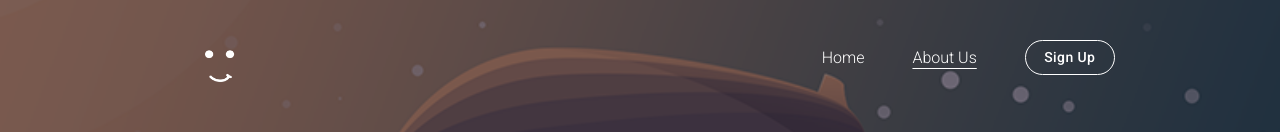
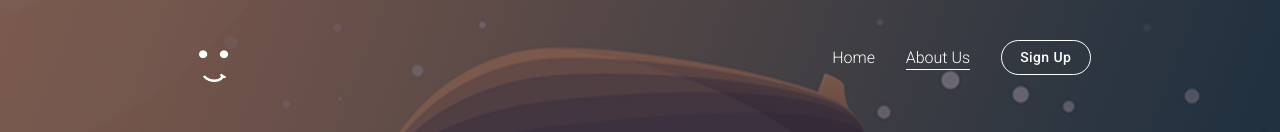
Before and after one commit to OlliePorter/joyer-site, a React (Create React App) app: page /#/about-us in a window 1280 px wide. Shown: the top 132 px of the page. Built offline with nearby package versions, Linux system fonts and the light colour scheme.

Commit message:
Refactor navbar hover style

```diff
--- a/src/components/SignUp/SignUp.js
+++ b/src/components/SignUp/SignUp.js
@@ -4,15 +4,33 @@ import { makeStyles } from '@material-ui/core/styles';
 import theme from '../../theme';
 
 const useStyles = makeStyles ({
-
+  signUpContainer: {
+      backgroundImage: 'url(/joyer-group.png)',
+      backgroundSize: 'cover',
+      backgroundRepeat: 'no-repeat',
+      backgroundPosition: 'center',
+      minHeight: '100vh',
+  },
+  signUpContainerOverlay: {
+    backgroundColor: 'rgba(0, 0, 0, 0.5)',
+    position: 'absolute',
+    display: 'flex',
+    flexDirection: 'column',
+    alignItems: 'center',
+    justifyContent: 'center',
+    minHeight: '100vh',
+    width: '100%',
+  },
 });
 
 export default function SignUp() {
   const classes = useStyles();
 
   return(
-    <>
-      <p>This is the sign up page</p>
-    </>
+    <div className={classes.signUpContainer}>
+      <div className={classes.signUpContainerOverlay}>
+
+      </div>
+    </div>
   );
 }
--- a/src/index.css
+++ b/src/index.css
@@ -22,10 +22,11 @@ body {
 
 .inner-nav-container {
   display: flex;
-  justify-content: right;
+  justify-content: space-evenly;
   flex-direction: row;
   list-style-type: none;
   margin-top: 2em;
+  width: 20em;
 }
 
 .joyer-logo {
@@ -37,15 +38,14 @@ body {
 
 .joyer-text {
   color: white;
-  padding-right: 3em;
   text-decoration: none;
   font-family: roboto;
   font-weight: 300;
 }
 
 .joyer-text:hover {
-  text-decoration: underline;
-  text-underline-position: under;
+  border-bottom:1px solid white;
+  padding-bottom:2px;
 }
 
 .nav-button {
@@ -59,8 +59,8 @@ body {
 }
 
 .active {
-  text-decoration: underline;
-  text-underline-position: under;
+  border-bottom:1px solid white;
+  padding-bottom:2px;
 }
 
 @media only screen and (max-width: 600px) {
@@ -70,9 +70,6 @@ body {
   }
   ul {
     padding-inline-start: 0px;
-  }
-  .joyer-text {
-    padding-right: 2.5em;
   }
 
   .MuiGrid-grid-xs-4 {
```
Also changed, not shown: src/components/App/App.js (indentation only).
